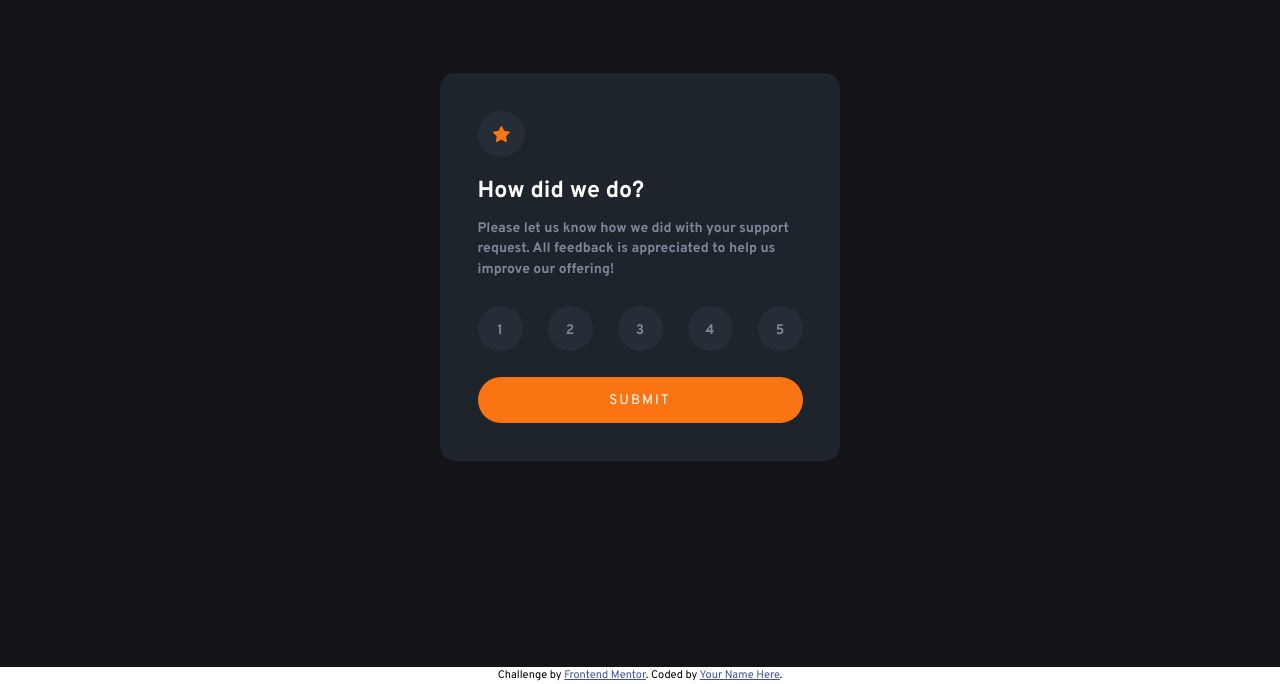
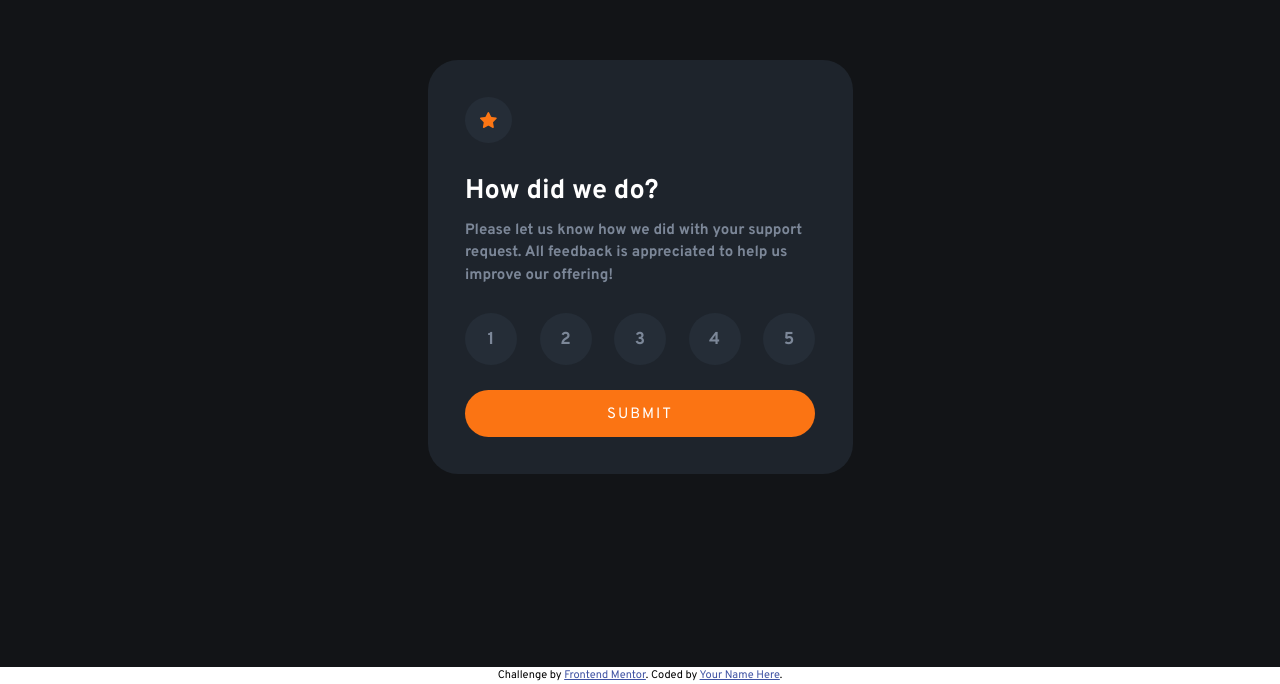
Before and after one commit to edo979/interactive-rating-component-main, a plain HTML site: page index.html in a window 1280 px wide. Shown: the part 133-817 px from the top of the page. Drawn offline with Linux system fonts and the light colour scheme.

Commit message:
finish for desktop, finihs

```diff
--- a/scss/_components.scss
+++ b/scss/_components.scss
@@ -28,7 +28,7 @@
   &_btn {
     display: block;
     width: 100%;
-    padding: 0.95rem 1rem 0.75rem;
+    padding: 0.9rem 1rem 0.7rem;
     border: none;
     border-radius: 25px;
 
@@ -60,6 +60,7 @@
     border-radius: 50%;
     border: none;
 
+    font-size: var(--fs-500);
     font-weight: 700;
     color: $Medium-Grey;
 
--- a/scss/_layout.scss
+++ b/scss/_layout.scss
@@ -8,12 +8,12 @@
 }
 
 .container {
-  width: min(86vw, 400px);
+  width: min(86vw, 425px);
 
   background-color: gray;
   overflow: hidden;
 
-  border-radius: $border-radius;
+  border-radius: var(--b-radius);
   background-color: $Dark-Blue-500;
 }
 
--- /dev/null
+++ b/scss/_media-query.scss
@@ -0,0 +1,28 @@
+@media (min-width: 450px) {
+  :root {
+    --fs-600: 1.8rem;
+    --fs-500: 1.15rem;
+    --fs-400: 1rem;
+
+    --b-radius: 30px;
+  }
+
+  .slider {
+    h1,
+    h2 {
+      margin-top: 1.75rem;
+    }
+  }
+
+  .grades {
+    > * {
+      width: 52px;
+      height: 52px;
+    }
+  }
+
+  .feedback-msg img {
+    width: 170px;
+    margin-bottom: 1rem;
+  }
+}
--- a/scss/_typography.scss
+++ b/scss/_typography.scss
@@ -2,6 +2,7 @@
 
 :root {
   --fs-600: 1.55rem;
+  --fs-500: 0.925rem;
   --fs-400: 0.925rem;
 }
 
--- a/scss/_vars.scss
+++ b/scss/_vars.scss
@@ -12,5 +12,3 @@ $Medium-Grey: hsl(216, 12%, 54%);
 $Dark-Blue-400: hsl(213, 19%, 18%);
 $Dark-Blue-500: hsl(213, 19%, 14.5%);
 $Very-Dark-Blue: hsl(216, 12%, 8%);
-
-$border-radius: 15px;
--- a/scss/style.scss
+++ b/scss/style.scss
@@ -4,3 +4,4 @@
 @import 'typography';
 @import 'layout';
 @import 'components';
+@import 'media-query';
```
Also changed, not shown: css/style.css, 1 other file.
